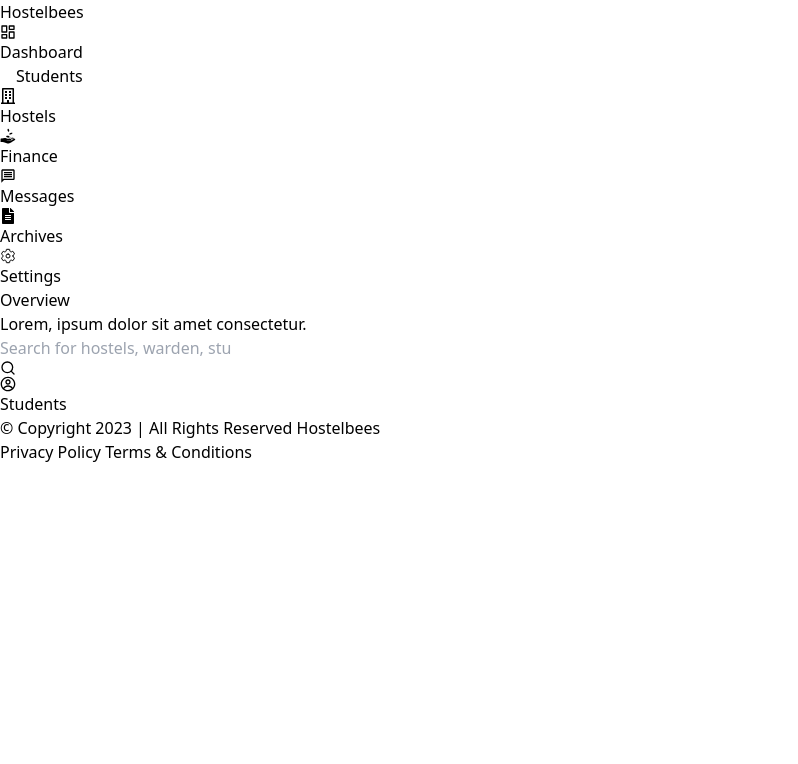
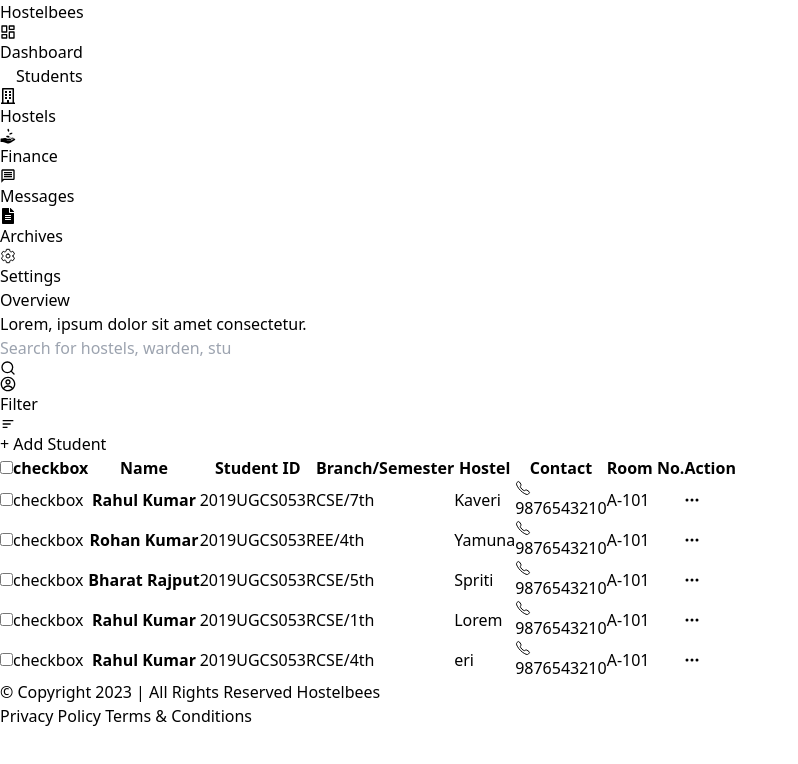
Before and after one commit to codewithbharat/hostelBees, a React (Vite) app in the folder client/: page /inst/students in a window 1280 px wide. Shown: the top 764 px of the page, without its empty margins (0-798 px from the left). Built offline with nearby package versions, Linux system fonts and the light colour scheme; some icons are missing.

Commit message:
InstStudent.jsx -> created

```diff
--- a/client/src/components/instComponents/Layout.jsx
+++ b/client/src/components/instComponents/Layout.jsx
@@ -5,15 +5,15 @@ import Footer from './Footer'
 
 const Layout = ({ children }) => {
     return (
-        <div class="flex flex-row h-screen overflow-hidden">
-            <div class="basis-1/6  bg-indigo-200">
+        <div className="flex flex-row h-screen overflow-hidden">
+            <div className="basis-1/6  bg-indigo-200">
                 <Sidebar />
             </div>
-            <div class="basis-5/6 bg-gray-800">
+            <div className="basis-5/6 bg-gray-800">
                 <div className="flex flex-col h-screen">
-                    <div class="basis-1/12 bg-white"> <Topbar /> </div>
-                    <div class="basis-11/12 bg-white overflow-scroll overflow-x-hidden">{children}
-                        <div class="bg-white flex flex-row justify-center items-end">
+                    <div className="basis-1/12 bg-white"> <Topbar /> </div>
+                    <div className="basis-11/12 bg-white overflow-scroll overflow-x-hidden">{children}
+                        <div className="bg-white flex flex-row justify-center items-end">
                         </div>
                         <Footer />
                     </div>
--- /dev/null
+++ b/client/src/components/instComponents/StudentList.jsx
@@ -0,0 +1,87 @@
+import React from 'react'
+import { BsThreeDots } from "react-icons/bs";
+import { IoCallOutline } from "react-icons/io5";
+
+const StudentList = ({ students }) => {
+
+    return (
+
+
+        <div className="relative overflow-x-auto m-12 shadow-md sm:rounded-lg">
+
+            <table className="w-full text-sm text-left rtl:text-right text-gray-500 ">
+                <thead className="text-xs text-gray-700 uppercase bg-gray-50  ">
+                    <tr>
+                        <th scope="col" className="p-4">
+                            <div className="flex items-center">
+                                <input id="checkbox-all-search" type="checkbox" className="w-4 h-4 text-blue-600 bg-gray-100 border-gray-300 rounded focus:ring-blue-500 " />
+                                <label htmlFor="checkbox-all-search" className="sr-only">checkbox</label>
+                            </div>
+                        </th>
+                        <th scope="col" className="px-6 py-3">
+                            Name
+                        </th>
+                        <th scope="col" className="px-6 py-3">
+                            Student ID
+                        </th>
+                        <th scope="col" className="px-6 py-3">
+                            Branch/Semester
+                        </th>
+                        <th scope="col" className="px-6 py-3">
+                            Hostel
+                        </th>
+                        <th scope="col" className="px-6 py-3">
+                            Contact
+                        </th>
+                        <th scope="col" className="px-6 py-3">
+                            Room No.
+                        </th>
+                        <th scope="col" className="px-6 py-3">
+                            Action
+                        </th>
+                    </tr>
+                </thead>
+                <tbody>
+
+                    {students.map((student) => (
+                        <tr className="bg-white border-b">
+                            <td className="w-4 p-4">
+                                <div className="flex items-center">
+                                    <input id="checkbox-table-search-1" type="checkbox" className="w-4 h-4 text-blue-900 bg-gray-100 border-gray-300 rounded focus:ring-blue-500" />
+                                    <label htmlFor="checkbox-table-search-1" className="sr-only">checkbox</label>
+                                </div>
+                            </td>
+                            <th scope="row" className="px-6 py-4 font-medium text-gray-900 whitespace-nowrap ">
+                                {student.name}
+                            </th>
+                            <td className="px-6 py-4">
+                                {student.studentId}
+                            </td>
+                            <td className="px-6 py-4">
+                                {`${student.branch}/${student.semester}`}
+                            </td>
+                            <td className="px-6 py-4">
+                                {student.hostel}
+                            </td>
+                            <td className="px-6 py-4 flex items-center">
+                                <IoCallOutline className='text-xl mr-2' />
+                                {student.contact}
+                            </td>
+                            <td className="px-6 py-4">
+                                {student.room}
+                            </td>
+                            <td className="px-6 py-4">
+                                <a href="#" className="font-medium">
+                                    <BsThreeDots />
+                                </a>
+                            </td>
+                        </tr>
+                    ))}
+                </tbody>
+            </table>
+        </div>
+
+    )
+}
+
+export default StudentList
--- a/client/src/inst/InstHostel.jsx
+++ b/client/src/inst/InstHostel.jsx
@@ -76,7 +76,7 @@ const InstHostel = () => {
         <Layout>
             <div className='flex flex-row items-center mx-12'>
 
-                <div className='flex flex-row text-md bg-slate-200 mt-5 text-blue-900 font-semibold px-2 py-1 rounded-md shadow-md shadow-slate-500/50'>
+                <div className='flex flex-row text-md bg-slate-200 mt-5 text-blue-900 font-semibold px-2 py-1 rounded-md shadow-md shadow-slate-500/30'>
                     <p> Filter </p>
                     <BiMenuAltLeft className='text-2xl mx-2' />
                 </div>
--- a/client/src/inst/InstStudents.jsx
+++ b/client/src/inst/InstStudents.jsx
@@ -1,10 +1,77 @@
 import React from 'react'
 import Layout from '../components/instComponents/Layout'
+import StudentList from '../components/instComponents/StudentList'
+import { BiMenuAltLeft } from "react-icons/bi";
 
 const InstStudents = () => {
+    const StudentData = [
+        {
+            name: 'Rahul Kumar',
+            studentId: '2019UGCS053R',
+            branch: 'CSE',
+            semester: '7th',
+            hostel: 'Kaveri',
+            contact: '9876543210',
+            room: 'A-101'
+        },
+
+        {
+            name: 'Rohan Kumar',
+            studentId: '2019UGCS053R',
+            branch: 'EE',
+            semester: '4th',
+            hostel: 'Yamuna',
+            contact: '9876543210',
+            room: 'A-101'
+        },
+
+        {
+            name: 'Bharat Rajput',
+            studentId: '2019UGCS053R',
+            branch: 'CSE',
+            semester: '5th',
+            hostel: 'Spriti',
+            contact: '9876543210',
+            room: 'A-101'
+        },
+
+        {
+            name: 'Rahul Kumar',
+            studentId: '2019UGCS053R',
+            branch: 'CSE',
+            semester: '1th',
+            hostel: 'Lorem',
+            contact: '9876543210',
+            room: 'A-101'
+        },
+
+        {
+            name: 'Rahul Kumar',
+            studentId: '2019UGCS053R',
+            branch: 'CSE',
+            semester: '4th',
+            hostel: 'eri',
+            contact: '9876543210',
+            room: 'A-101'
+        }
+    ]
     return (
         <Layout>
-            Students
+            <div className='flex flex-row items-center mx-12'>
+
+                <div className='flex flex-row text-md bg-slate-200 mt-5 text-blue-900 font-semibold px-2 py-1 rounded-md shadow-md shadow-slate-500/30'>
+                    <p> Filter </p>
+                    <BiMenuAltLeft className='text-2xl mx-2' />
+                </div>
+
+                <div className='bg-green-600 font-semibold text-white ml-auto  px-2 py-1 rounded-md shadow-md shadow-slate-500/50'>
+                    + Add Student
+                </div>
+
+            </div>
+
+            <StudentList students={StudentData} />
+
         </Layout>
     )
 }
```
